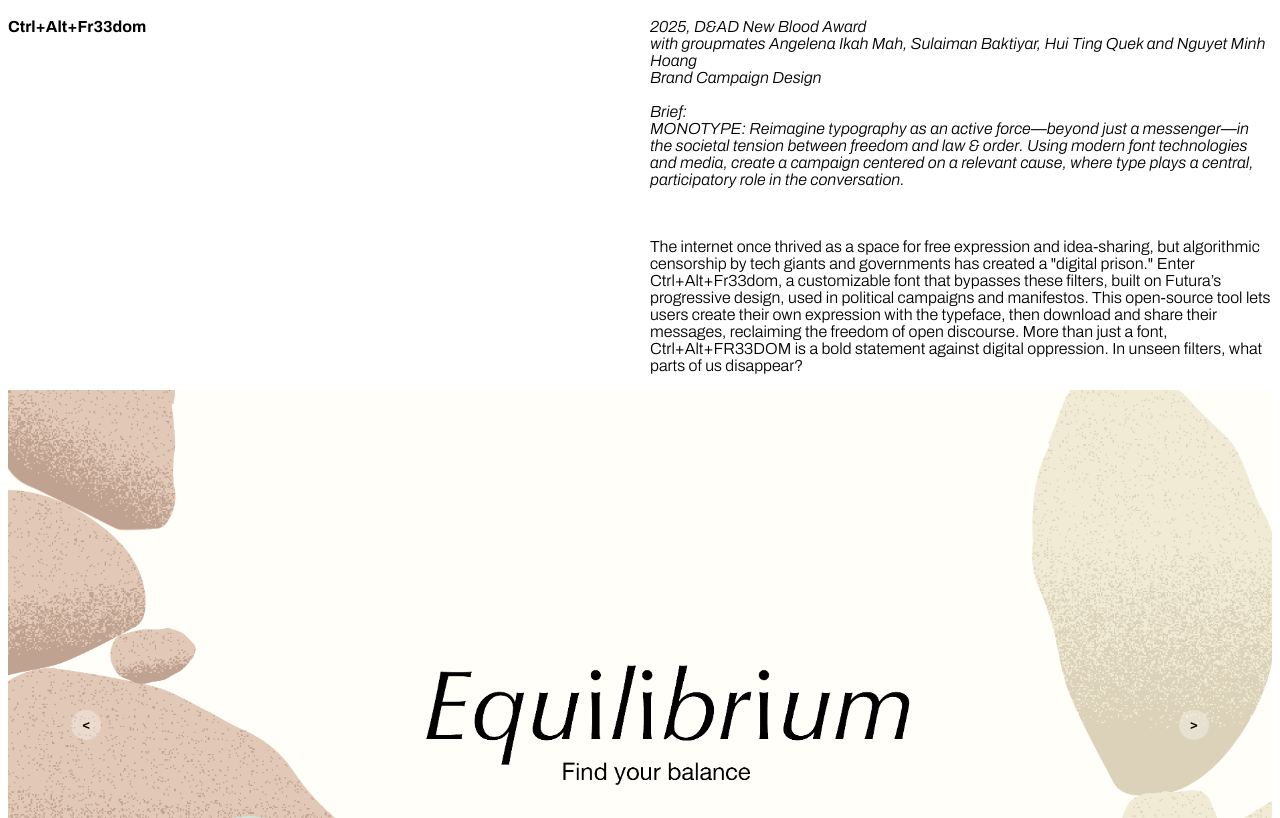
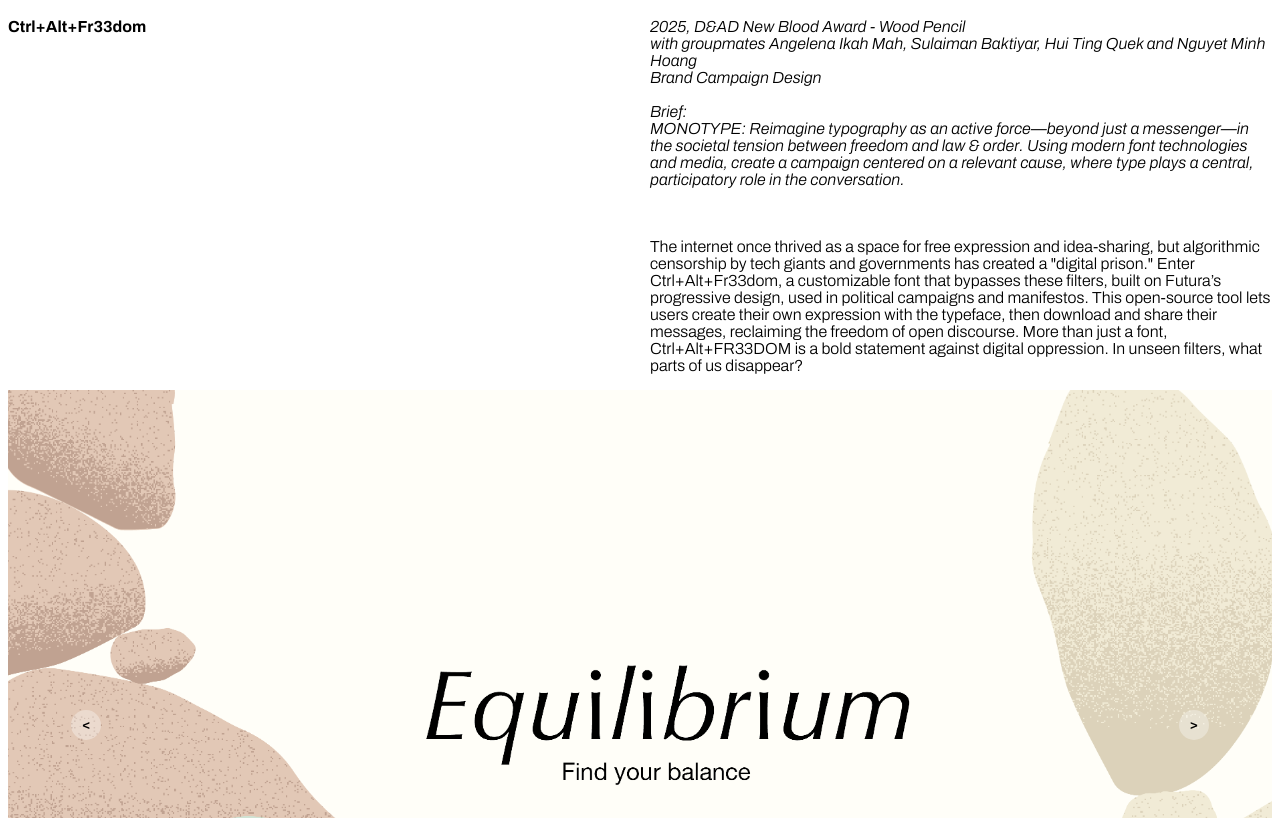
Before and after one commit to cdanhwanan/portfolio, a plain HTML site: page index.html in a window 1280 px wide. Shown: the part 1983-2801 px from the top of the page. Drawn offline with Linux system fonts and the light colour scheme; a web font is replaced by a local one.

Commit message:
Update index.html

```diff
--- a/index.html
+++ b/index.html
@@ -161,7 +161,7 @@
 
             <div class="info">
                 <div class="info-1">
-                2025, D&AD New Blood Award<br>
+                2025, D&AD New Blood Award - Wood Pencil<br>
                 with groupmates Angelena Ikah Mah, Sulaiman Baktiyar, Hui Ting Quek and Nguyet Minh Hoang<br>
                 Brand Campaign Design<br>
                 <br>
```
